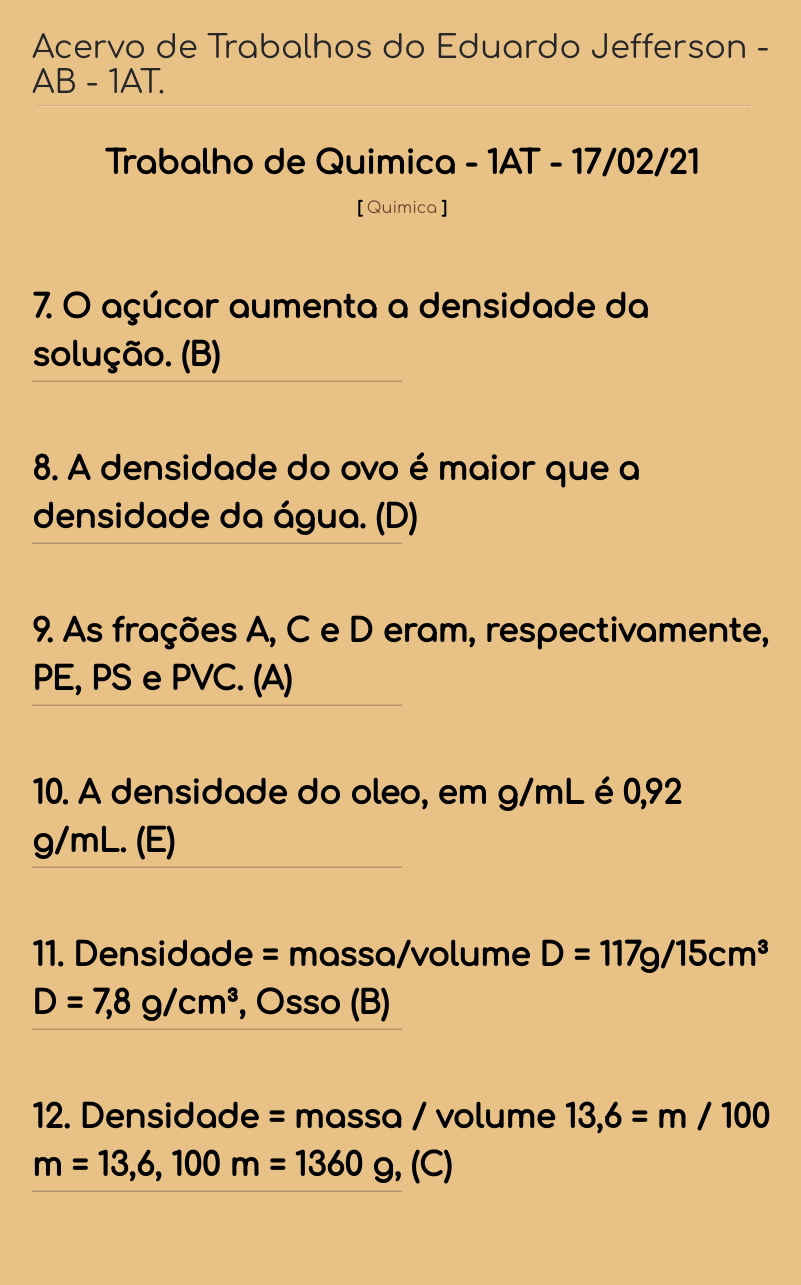
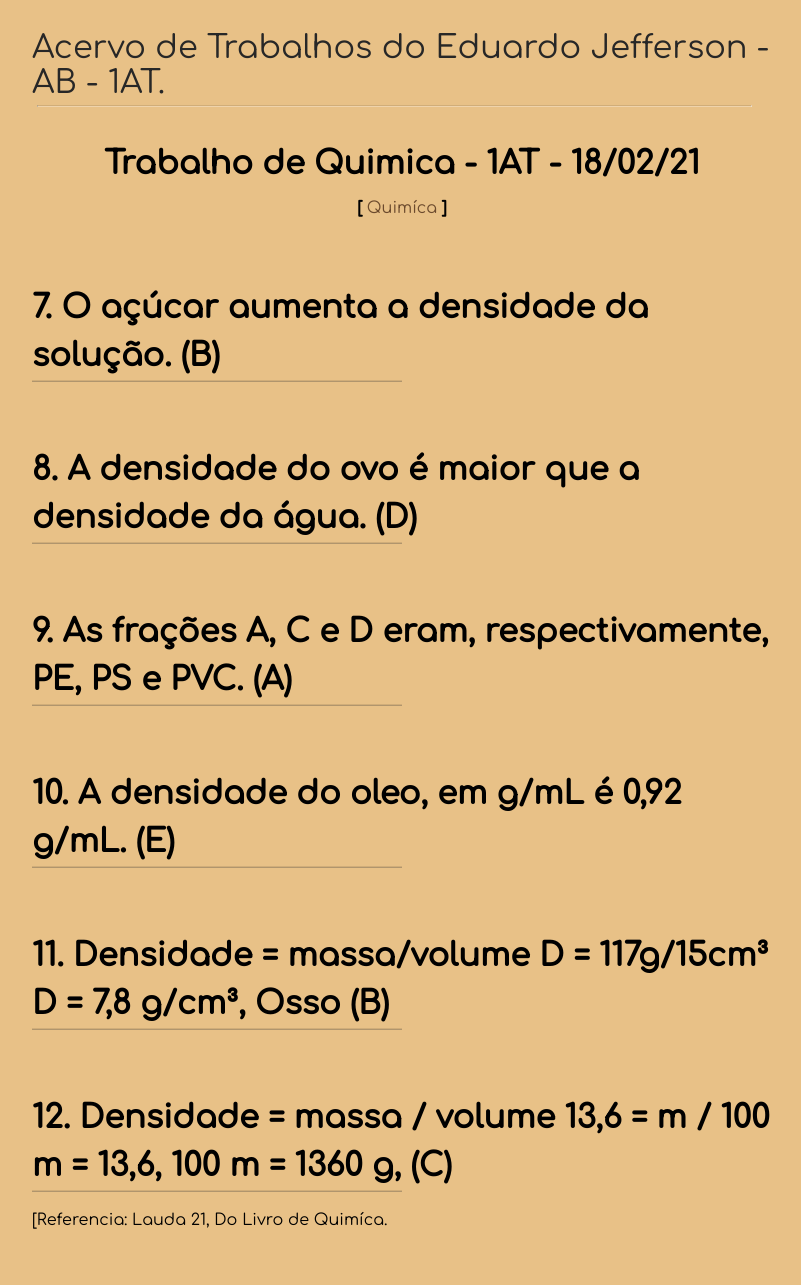
Before and after one commit to heart-leap/heart-leap.github.io, a Jekyll site: the page built from _posts/2021-02-18-ab-tarefa-de-quimica.md, in a window 1280 px wide. Shown: the whole page, without its empty margins (238-1039 px from the left). Built offline with Jekyll 4.4.1, drawn with Linux system fonts in a browser that asks for light colours; before the commit the page ends 1245 px from its top, so only the background shows below that.

Commit message:
novo post

```diff
--- a/_posts/2021-02-18-ab-tarefa-de-quimica.md
+++ b/_posts/2021-02-18-ab-tarefa-de-quimica.md
@@ -1,8 +1,8 @@
 ---
 layout: post
-title: Trabalho de Quimica - 1AT - 17/02/21
-subtitle: As bases da quimica.
-tags: [Quimica]
+title: Trabalho de Quimica - 1AT - 18/02/21
+subtitle: As Bases da Quimíca.
+tags: [Quimíca]
 ---
 
 # 7. O açúcar aumenta a densidade da solução. (B)
@@ -16,3 +16,5 @@ tags: [Quimica]
 # 11. Densidade = massa/volume D = 117g/15cm³ <br/> D = 7,8 g/cm³, Osso (B)
 
 # 12. Densidade = massa / volume 13,6 = m / 100 m = 13,6, 100 m = 1360 g, (C)
+
+[Referencia: Lauda 21, Do Livro de Quimíca.
```
